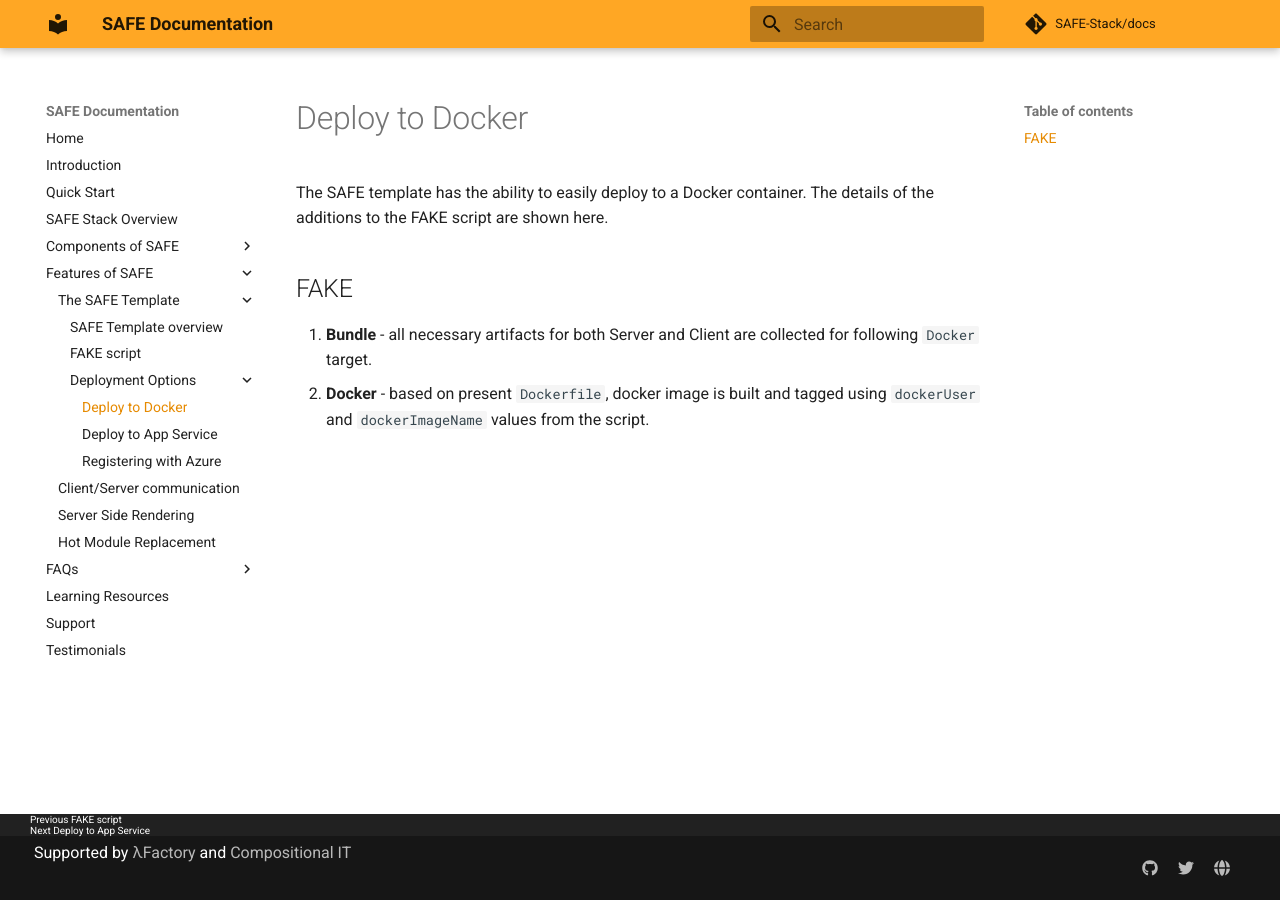
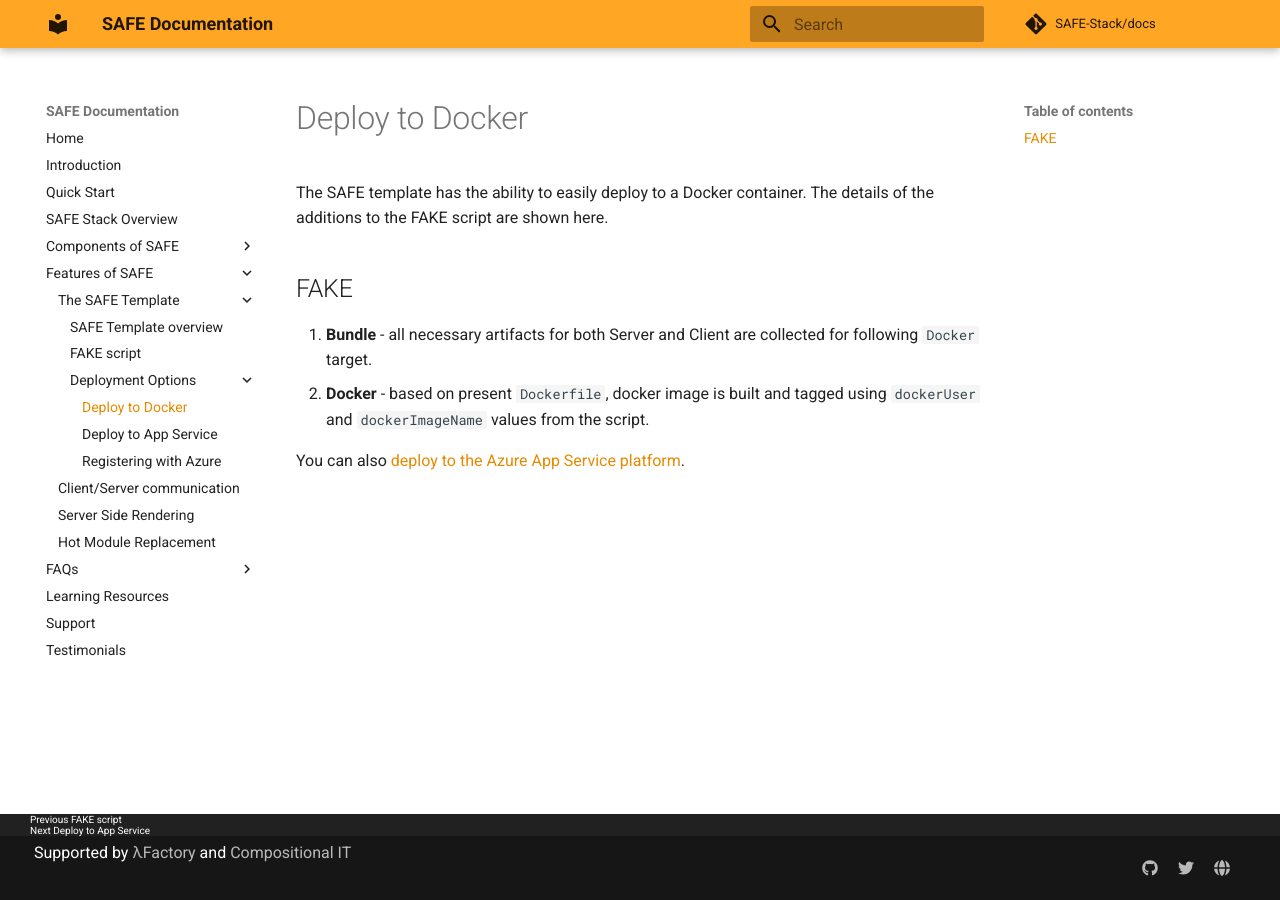
Before and after one commit to SAFE-Stack/docs, an MkDocs documentation site: the page built from docs/template-docker.md, in a window 1280 px wide. Built offline with MkDocs 1.6.1 and Material for MkDocs 9.7.7, drawn with Linux system fonts in a browser that asks for light colours; comment, search, counter and statistics services are not loaded; old or Windows-style settings are respelled for this version of MkDocs.

Commit message:
Links between deployment options.

```diff
--- a/docs/template-docker.md
+++ b/docs/template-docker.md
@@ -4,3 +4,5 @@
 
 1. **Bundle** - all necessary artifacts for both Server and Client are collected for following `Docker` target.
 1. **Docker** - based on present `Dockerfile`, docker image is built and tagged using `dockerUser` and `dockerImageName` values from the script.
+
+You can also [deploy to the Azure App Service platform](#template-appservice.md).
```
Also changed, not shown: docs/template-appservice.md (+2 -0 lines).
